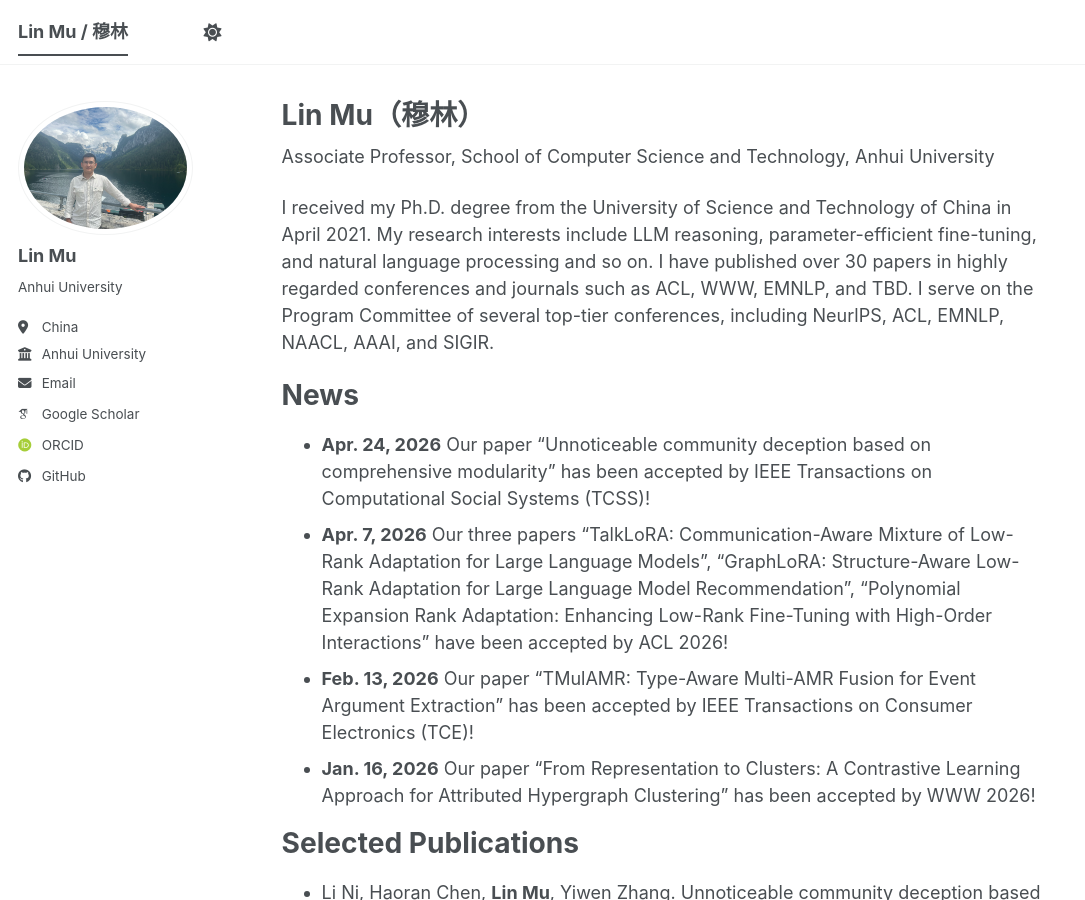
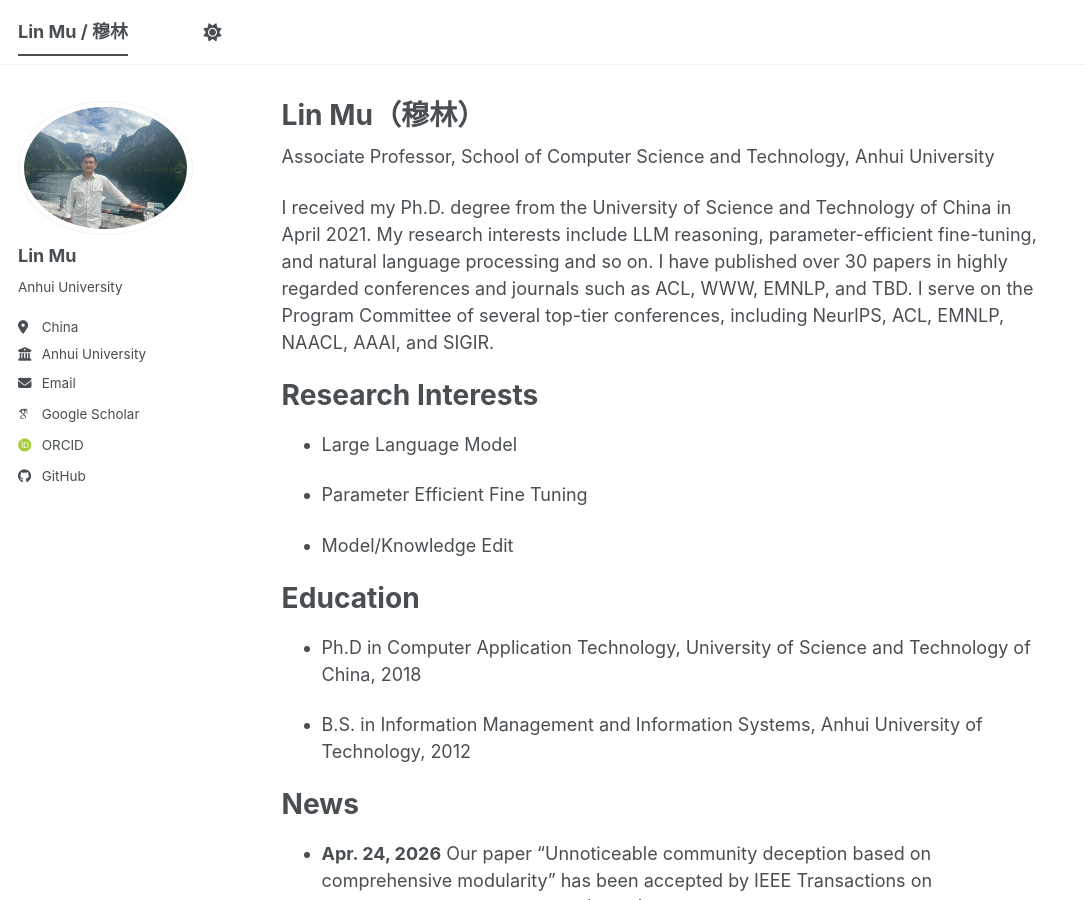
Before and after one commit to mulin-ahu/mulin-ahu.github.io, a Jekyll site: the page built from _pages/about.md, in a window 1280 px wide and 900 px high. Shown: the whole window, without its empty margins (0-1085 px from the left). Built offline with Jekyll 4.4.1, drawn with Linux system fonts in a browser that asks for light colours; some web fonts are replaced; a script bundle is joined from its source files by our own code; library files that are not in the unit come from our copies; some of the changed text lies outside the part shown.

Commit message:
Update about.md

```diff
--- a/_pages/about.md
+++ b/_pages/about.md
@@ -10,6 +10,23 @@ redirect_from:
 Associate Professor, School of Computer Science and Technology, Anhui University
 
 I received my Ph.D. degree from the University of Science and Technology of China in April 2021. My research interests include LLM reasoning, parameter-efficient fine-tuning, and natural language processing and so on. I have published over 30 papers in highly regarded conferences and journals such as ACL, WWW, EMNLP, and TBD. I serve on the Program Committee of several top-tier conferences, including NeurlPS, ACL, EMNLP, NAACL, AAAI, and SIGIR.
+
+Research Interests
+======
+- Large Language Model
+
+- Parameter Efficient Fine Tuning
+
+- Model/Knowledge Edit
+
+
+
+
+Education
+======
+- Ph.D in Computer Application Technology, University of Science and Technology of China, 2018
+
+- B.S. in Information Management and Information Systems, Anhui University of Technology, 2012
 
 News
 ======
```
Also changed, not shown: other parts of _pages/about.md (+10 -0 lines).
